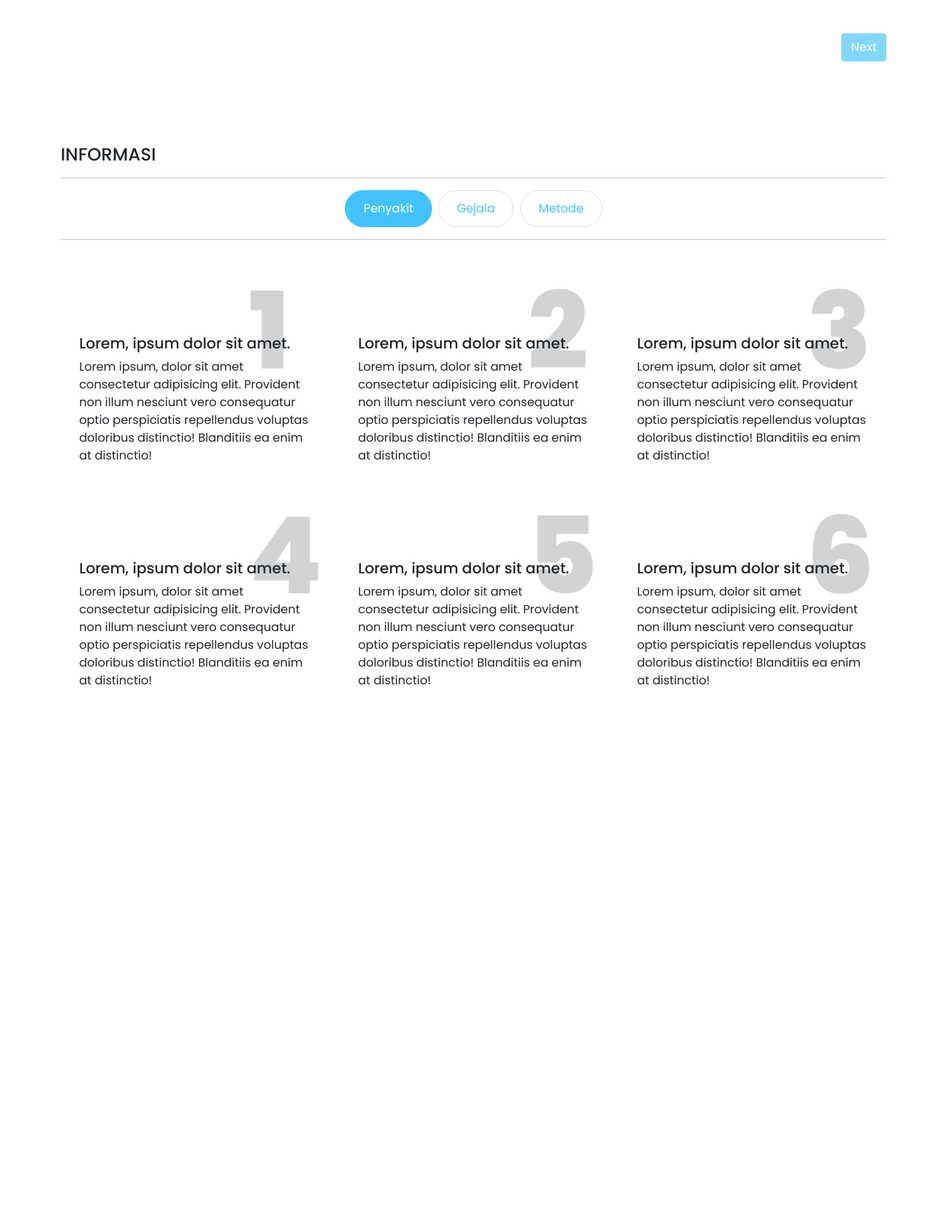
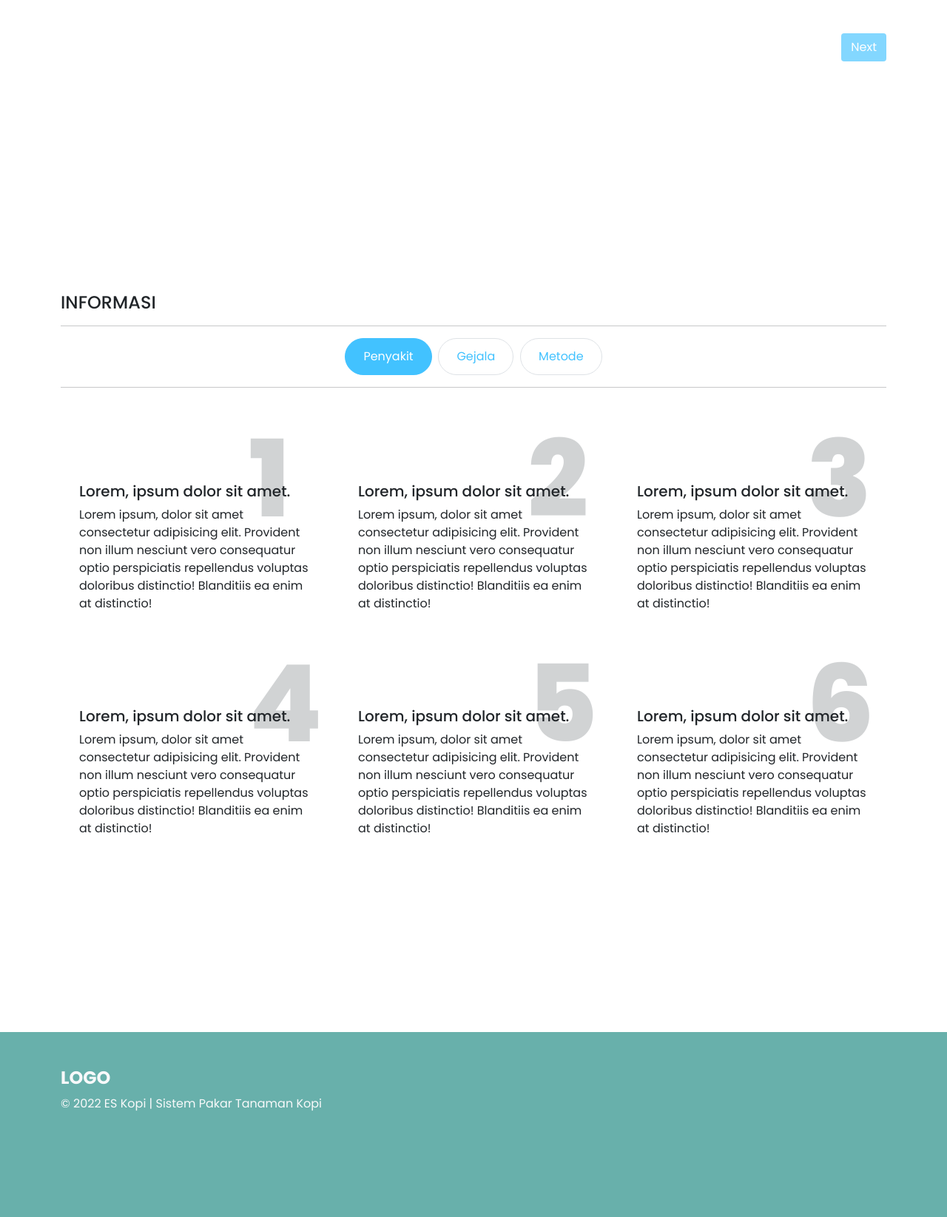
Before and after one commit to iafikry/pakar-kopi, a PHP site: the page made by application/views/welcome_message.php in a window 1280 px wide. Shown: the part 1695-3340 px from the top of the page at 74% size. Before the commit the page ends 2621 px from the top, so only its background shows below. Run offline with PHP 8.4, Linux system fonts and the light colour scheme; the template is opened without the code that fills it, so the values that code supplies are empty.

Commit message:
fix card metode, panjang laman informasi dan laman diagnosa

```diff
--- a/application/views/welcome_message.php
+++ b/application/views/welcome_message.php
@@ -103,7 +103,7 @@
 					</div>
 				</div>
 				<div class="row pt-5">
-					<div id="carouselExample" class="carousel slide" data-bs-interval="false">
+					<div id="stageDiagnosis" class="carousel slide" data-bs-interval="false">
 						<div class="carousel-inner">
 							<div class="carousel-item active">
 								<div class="card bg-base-color border-0 card-diagnosis">
@@ -132,12 +132,12 @@
 				</div>
 				<div class="row pt-2 justify-content-end">
 					<div class="col-1 d-flex justify-content-end">
-						<button id="btnPrev" class="btn btn-primer" type="button" data-bs-target="#carouselExample" data-bs-slide="prev" hidden>
+						<button id="btnPrev" class="btn btn-primer" type="button" data-bs-target="#stageDiagnosis" data-bs-slide="prev" hidden>
 							Prev
 						</button>
 					</div>
 					<div class="col-1 d-flex justify-content-end">
-						<button id="btnNext" class="btn btn-primer" type="button" data-bs-target="#carouselExample" data-bs-slide="next" disabled>
+						<button id="btnNext" class="btn btn-primer" type="button" data-bs-target="#stageDiagnosis" data-bs-slide="next" disabled>
 							Next
 						</button>
 					</div>
@@ -274,7 +274,7 @@
 						<div class="row pt-5">
 							<h5 class="text-base text-center">Terdapat 2 metode perhitungan yang digunakan pada sistem ini, yaitu <i>Backward Chaining</i> dan <i>Technique For Order Preference By Similarity To Ideal Solution</i> (TOPSIS)</h5>
 						</div>
-						<div class="row pt-5 justify-content-center">
+						<div class="row pt-5 justify-content-evenly">
 							<div class="col-5">
 								<div class="card card-metode">
 									<div class="card-body text-base">
@@ -305,7 +305,20 @@
 			</div>
 		</section>
 	  </main>
-	  <footer></footer>
+	  <footer>
+		  <div class="container">
+			  <div class="row pt-5">
+				  <div class="col-3">
+					  <h4 class="text-uppercase text-light fw-bold">logo</h4>
+				  </div>
+			  </div>
+			  <div class="row">
+				  <div class="col-4">
+					  <p class="text-light">&copy; 2022 ES Kopi | Sistem Pakar Tanaman Kopi</p>
+				  </div>
+			  </div>
+		  </div>
+	  </footer>
     <!-- Javascript -->
     <script src="https://cdn.jsdelivr.net/npm/bootstrap@5.1.3/dist/js/bootstrap.bundle.min.js" integrity="sha384-ka7Sk0Gln4gmtz2MlQnikT1wXgYsOg+OMhuP+IlRH9sENBO0LRn5q+8nbTov4+1p" crossorigin="anonymous"></script>
 	<script src="<?= base_url('assets/js/myScript.js') ?>"></script>
--- a/assets/css/style.css
+++ b/assets/css/style.css
@@ -56,11 +56,17 @@
 }
 .card-metode {
 	border-radius: 25px;
-	box-shadow: 15px 5px 15px #1111;
+	box-shadow: 5px 15px 35px #1111;
+	min-width: 20rem;
+	min-height: 17rem;
 }
 
 .carousel-item {
 	min-height: 200px;
+}
+
+footer {
+	background-color: #68b0ab;
 }
 
 header {
@@ -121,6 +127,9 @@ header {
 	.card-penyakit > .card-body {
 		padding-top: 7rem !important;
 	}
+	footer {
+		min-height: 250px;
+	}
 	.number-penyakit {
 		font-size: 9rem;
 		position: absolute;
@@ -153,6 +162,9 @@ header {
 		overflow: hidden;
 	}
 	#page3 {
-		min-height: 500px;
+		min-height: 700px;
+	}
+	#page4 {
+		min-height: 1000px;
 	}
 }
```
